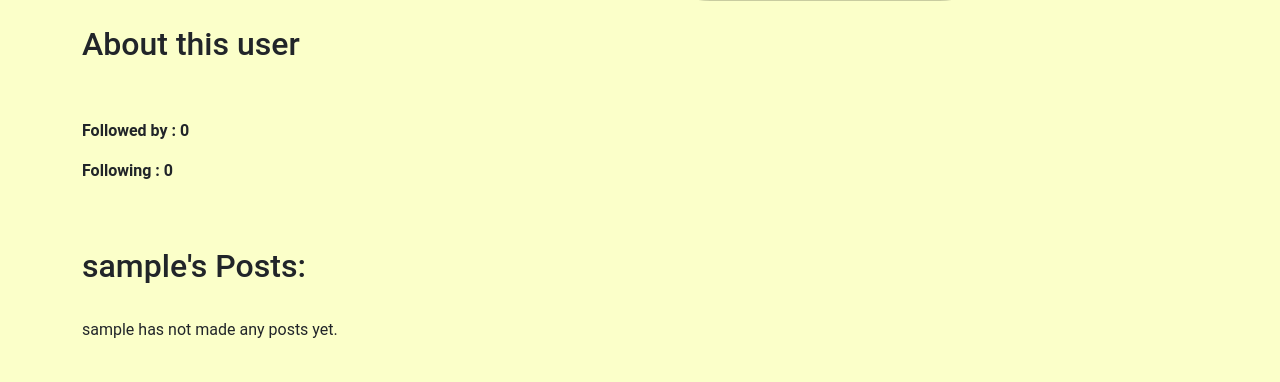
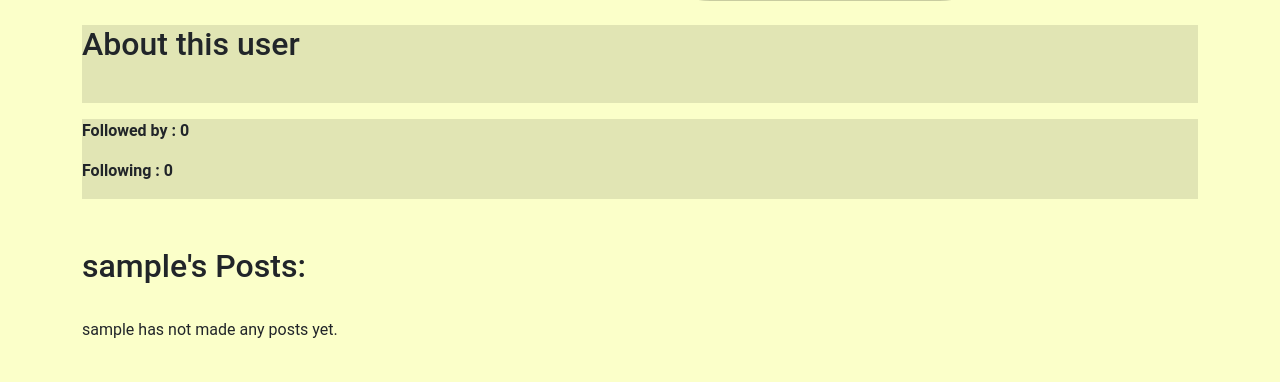
Before and after one commit to dbaslan/SWE573-DBA, a Django app: template MemoShare/blog/templates/blog/user_page.html in a window 1280 px wide. Shown: the part 529-911 px from the top of the page. Run offline with Django 4.2, Linux system fonts and the light colour scheme; the template is opened without the code that fills it: values that come from a table or form of the project are taken from there, others are empty; the visitor is signed in with stand-in values (Sample User, id 1); data comes from the database, SQL or seed files in the repository; some libraries are stand-ins or nearby versions.

Commit message:
Update user_page.html
Add transparent background

```diff
--- a/MemoShare/blog/templates/blog/user_page.html
+++ b/MemoShare/blog/templates/blog/user_page.html
@@ -17,10 +17,12 @@
         </div>
     </div>
 
-    <h2>About this user </h2>
-    <p>{{profilex.bio}}</p><br>
+    <div style="background-color:rgba(0,0,0,0.1)">
+        <h2>About this user </h2>
+        <p>{{profilex.bio}}</p><br>
+    </div>
 
-    <div class="mt-3">
+    <div class="mt-3" style="background-color:rgba(0,0,0,0.1)">
         <div class="row">
           <b> Followed by : {{ profilex.followers.count }}</b>
           <p>
@@ -54,7 +56,7 @@
     <h2>{{userx.username}}'s Posts:</h2><br>
         {% if postsx %}
             {% for post in postsx %}
-                <article class="post">
+                <article class="post" style="background-color:rgba(0,0,0,0.1)">
                     <time class="date">
                         {{ post.posted_date }}
                     </time>
```
